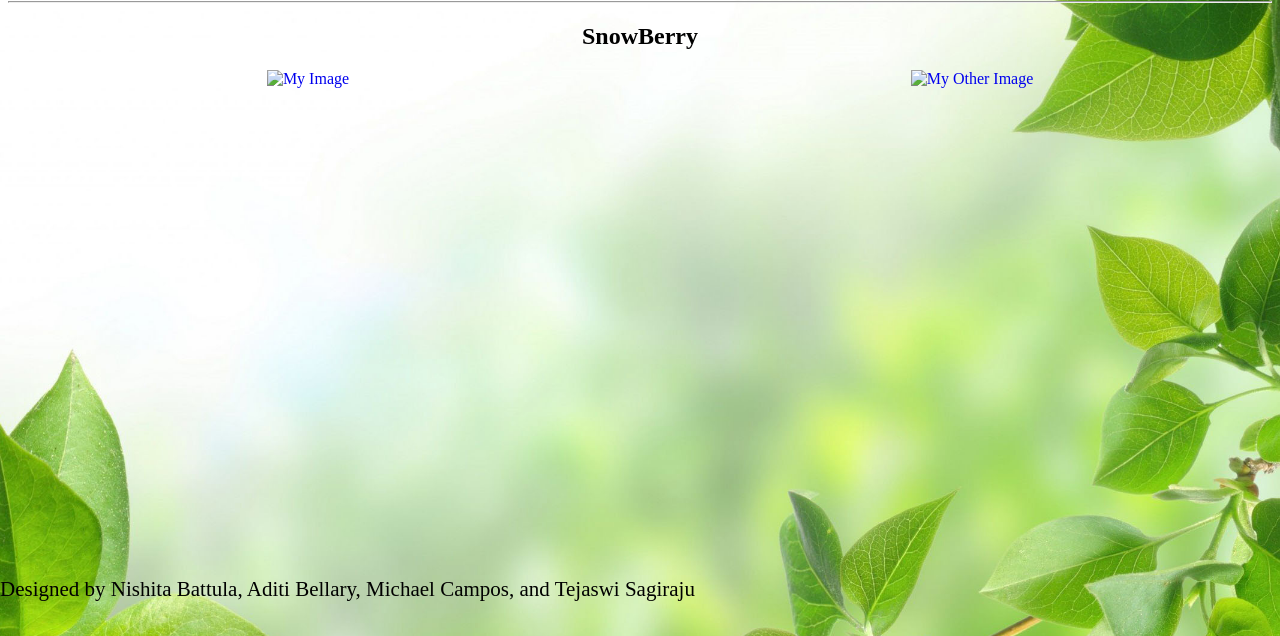
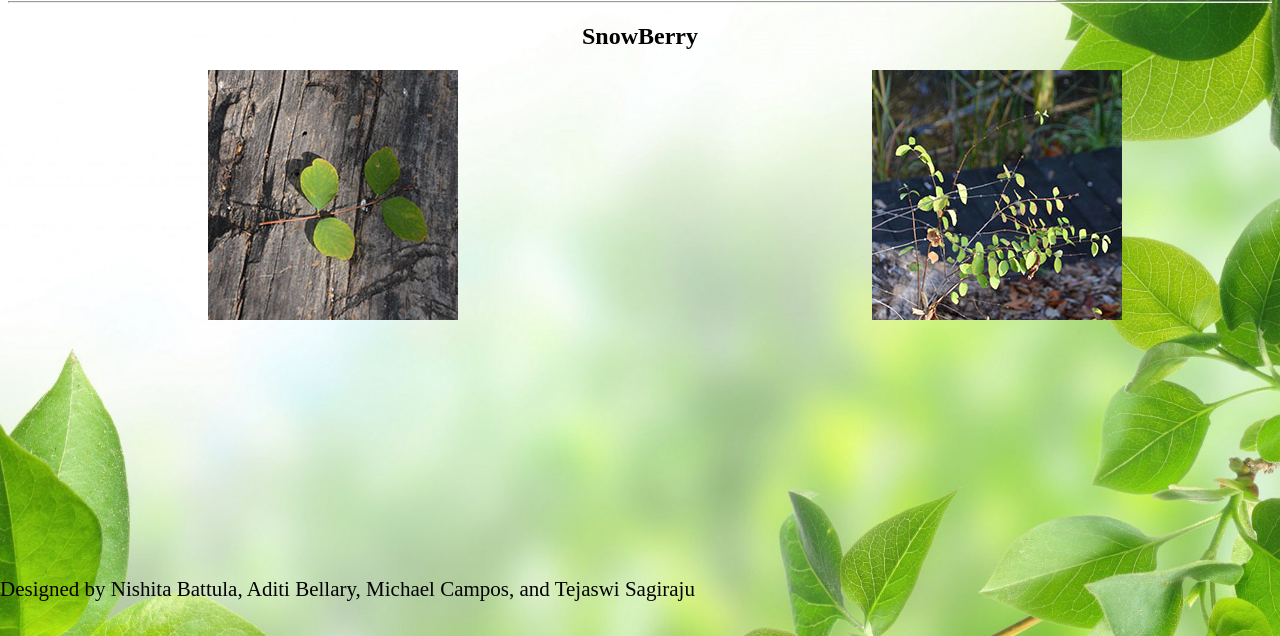
Before and after one commit to mjcampos/Treedentity, a plain HTML site: page page22.html in a window 1280 px wide. Shown: the part 164-800 px from the top of the page. Drawn offline with Linux system fonts and the light colour scheme.

Commit message:
added pictures

```diff
--- a/page22.html
+++ b/page22.html
@@ -24,12 +24,14 @@
             <div id = "wrap">
                 <a href = "http://en.wikipedia.org/wiki/Symphoricarpos">
                     <div class = "left_box">
-                        <img src="" alt="My Image" width="250" height="250">
+                        <!--SnowBerry-->
+                        <img src= "images/List_of_Trees/Snow_berry/number38.JPG" alt="My Image" width="250" height="250">
                     </div>
                 </a>
                 <a href = "http://en.wikipedia.org/wiki/Symphoricarpos">
                     <div class = "right_box">
-                        <img src="" alt="My Other Image" width="250" height="250">
+                        <!--SnowBerry-->
+                        <img src= "images/List_of_Trees/Snow_berry/number39.jpg" alt="My Image" width="250" height="250">
                     </div>
                 </a>
             </div>
```
